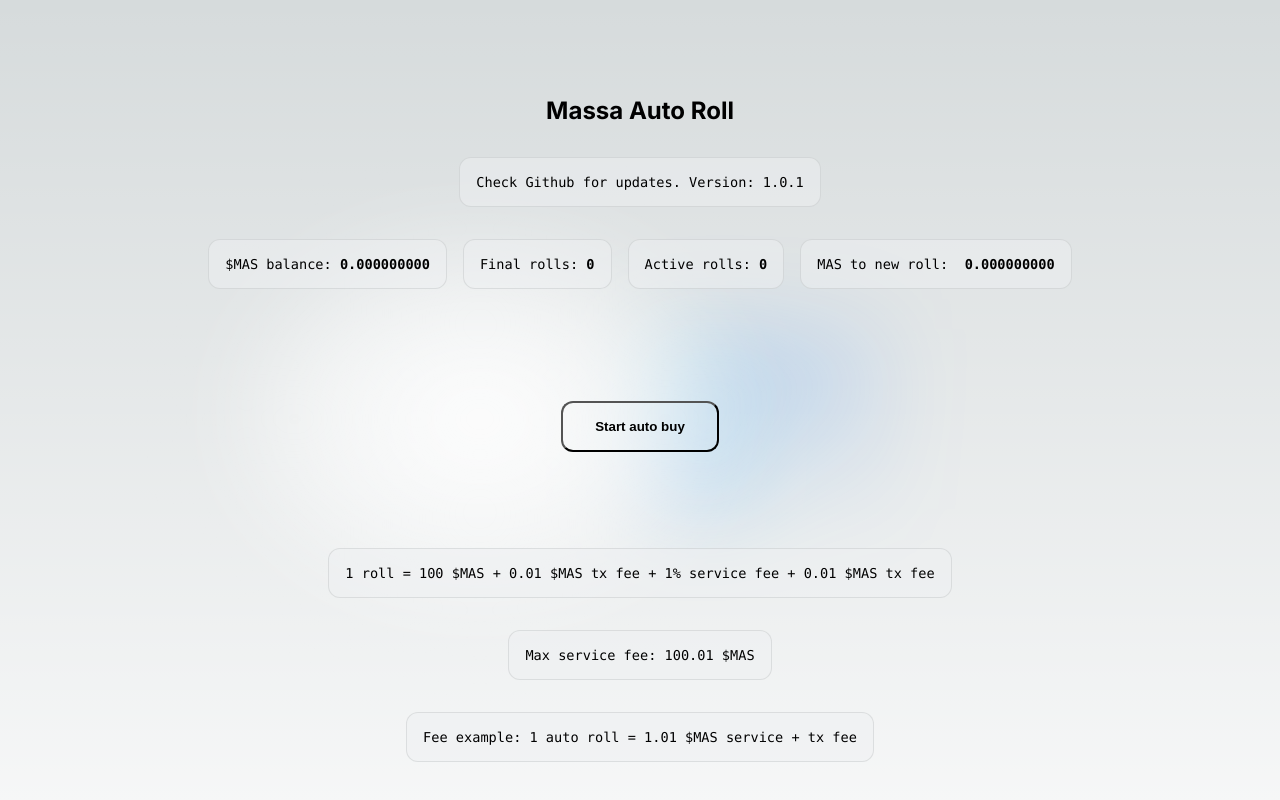
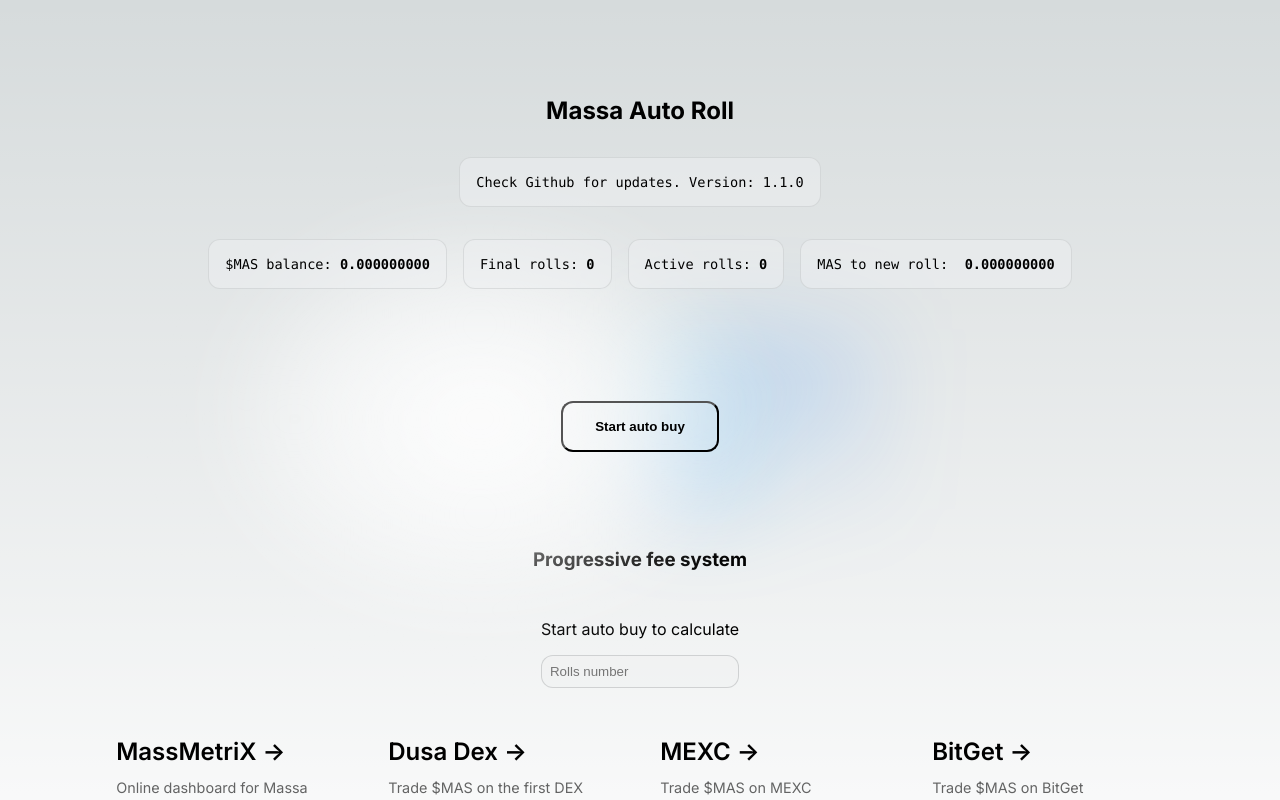
Before and after one commit to calyn05/next-auto-rolls, a Next.js app: page / in a window 1280 px wide. Shown: the top 800 px of the page. Built offline with nearby package versions, Linux system fonts and the light colour scheme; what @massalabs/massa-web3 would draw is missing.

Commit message:
version 1.1.0 - progressive fee system

```diff
--- a/app/page.module.css
+++ b/app/page.module.css
@@ -135,6 +135,19 @@
   transform: scale(0.95);
 }
 
+.inputContainer {
+  display: flex;
+  flex-direction: column;
+  gap: 1rem;
+  margin-top: 1rem;
+}
+
+.inputContainer input {
+  padding: 0.5rem;
+  border-radius: var(--border-radius);
+  border: 1px solid rgba(var(--card-border-rgb), 0.3);
+}
+
 /* Enable hover only on non-touch devices */
 @media (hover: hover) and (pointer: fine) {
   .card:hover {
--- a/app/page.tsx
+++ b/app/page.tsx
@@ -1,6 +1,9 @@
 "use client";
 
 import styles from "./page.module.css";
+
+import { useEffect, useState } from "react";
+import { Client, IAccount } from "@massalabs/massa-web3";
 import {
   accountFromSecret,
   buyMassaRolls,
@@ -8,17 +11,18 @@ import {
   getBalanceMas,
   getCandidateBalance,
   maxServiceFee,
+  minServiceFee,
   operationStatus,
+  progressiveFee,
   sendFeeMnsOperation,
   title,
+  buyFee,
+  masDecimals,
+  customClient,
+  decimalPoint,
 } from "@/utils";
-import { useEffect, useState } from "react";
-import { Client, IAccount } from "@massalabs/massa-web3";
-import { decimalPoint } from "@/utils";
-import { buyFee, masDecimals, serviceFee } from "@/utils";
-import { customClient } from "@/utils/createClient";
 
-const version = "1.0.1";
+const version = "1.1.0";
 
 export default function Home() {
   const [client, setClient] = useState<Client | null>(null);
@@ -34,6 +38,15 @@ export default function Home() {
   const [serviceMasFee, setServiceMasFee] = useState<number>(0);
   const [loading, setLoading] = useState<boolean>(false);
   const [amountToNewRoll, setAmountToNewRoll] = useState<number>(0);
+  const [calculatedFee, setCalculatedFee] = useState<number>(0);
+  const [rollsNumber, setRollsNumber] = useState<number>(0);
+
+  const calculateServiceFee = async (rolls: number) => {
+    const fee = await progressiveFee(client!, rolls);
+    let rollsFee = rolls > 1 ? minServiceFee + fee : minServiceFee;
+    rollsFee = rollsFee > maxServiceFee ? maxServiceFee : rollsFee;
+    setCalculatedFee(rollsFee);
+  };
 
   const initClient = async () => {
     setLoading(true);
@@ -44,6 +57,8 @@ export default function Home() {
       setAddress(account.address);
 
       setMessage("Auto roll buy started!");
+
+      setRollsNumber(1);
 
       setLoading(false);
     });
@@ -59,6 +74,12 @@ export default function Home() {
         const { activeRolls, finalRolls } = account;
         setActiveRolls(activeRolls);
         setFinalRolls(finalRolls);
+      });
+
+      progressiveFee(client, rollsNumber).then((fee) => {
+        let rollsFee = rollsNumber > 1 ? minServiceFee + fee : minServiceFee;
+        rollsFee = rollsFee > maxServiceFee ? maxServiceFee : rollsFee;
+        setCalculatedFee(rollsFee);
       });
     }
     // eslint-disable-next-line react-hooks/exhaustive-deps
@@ -86,47 +107,37 @@ export default function Home() {
     if (balance) {
       const numberBalance = Number(decimalPoint(balance, masDecimals));
 
-      console.log(`$MAS balance: ${numberBalance}`);
+      let serviceFee;
 
       let rolls = Math.floor(numberBalance / 100);
 
-      const oneRoll =
-        100 + buyFee + serviceFee + Math.floor(numberBalance * serviceFee);
+      progressiveFee(client!, rolls).then((fee) => {
+        serviceFee = rolls > 1 ? minServiceFee + fee : minServiceFee;
+        const oneRoll = 100 + buyFee * 2 + serviceFee;
 
         if (
           numberBalance > oneRoll &&
-        numberBalance <
-          rolls * 100 +
-            buyFee +
-            serviceFee +
-            Math.floor(numberBalance * serviceFee)
+          numberBalance < rolls * 100 + buyFee * 2 + serviceFee
         ) {
           rolls -= 1;
         }
 
-      const newRollsAmount =
-        rolls * 100 +
-        buyFee +
-        serviceFee +
-        Math.floor(numberBalance * serviceFee);
+        const newRollsAmount = rolls * 100 + buyFee * 2 + serviceFee;
 
         const newRollAmount =
-        rolls > 1
-          ? newRollsAmount
-          : 100 + buyFee + serviceFee + Math.floor(numberBalance * serviceFee);
+          rolls > 1 ? newRollsAmount : 100 + buyFee * 2 + minServiceFee;
 
         const amountToNewRoll = newRollAmount - numberBalance;
         setAmountToNewRoll(
-        numberBalance < 100 ? amountToNewRoll + 1 : amountToNewRoll
+          numberBalance < 100 ? amountToNewRoll : amountToNewRoll
         );
 
-      let fee = rolls;
-      if (fee > 100) {
-        fee = maxServiceFee;
+        if (serviceFee > 1000) {
+          serviceFee = maxServiceFee;
         }
 
         if (numberBalance > newRollAmount) {
-        setServiceMasFee(fee);
+          setServiceMasFee(serviceFee);
           const message =
             rolls > 0
               ? `$MAS amount reached for ${rolls} rolls`
@@ -134,8 +145,9 @@ export default function Home() {
           setMessage(message);
           setBuyRolls(rolls);
         }
+      });
     }
-  }, [balance, loading]);
+  }, [balance, loading, client]);
 
   useEffect(() => {
     if (buyRolls > 0) {
@@ -302,18 +314,55 @@ export default function Home() {
         </div>
       </div>
 
+      <h3>Progressive fee system</h3>
+      <div className={styles.inputContainer}>
+        <label htmlFor="rolls">
+          {client
+            ? `Enter rolls number to calculate`
+            : `Start auto buy to calculate`}
+        </label>
+        <input
+          type="number"
+          name="rolls"
+          min={1}
+          onChange={(e) => {
+            if (e.target.value === "") {
+              setRollsNumber(1);
+              calculateServiceFee(1);
+              return;
+            }
+            setRollsNumber(Number(e.target.value));
+            calculateServiceFee(Number(e.target.value));
+          }}
+          placeholder="Rolls number"
+          disabled={loading || !client}
+        />
+      </div>
+
+      {client && (
+        <>
           <div className={styles.description}>
             <p>
-          1 roll = 100 $MAS + {buyFee} $MAS tx fee + {serviceFee * 100}% service
-          fee + {serviceFee} $MAS tx fee
+              Service fee: {calculatedFee} $MAS for {rollsNumber} auto{" "}
+              {rollsNumber > 1 ? "rolls" : "roll"}
+            </p>
+            <p>
+              Total transaction cost:{` `}
+              {rollsNumber * 100 + buyFee * 2 + calculatedFee} $MAS
             </p>
           </div>
           <div className={styles.description}>
-        <p>Max service fee: {maxServiceFee + serviceFee} $MAS</p>
+            <p>
+              Example:{` `}
+              {rollsNumber > 1
+                ? `${rollsNumber} rolls`
+                : `${rollsNumber} roll`}{" "}
+              = {rollsNumber * 100} $MAS + {buyFee} $MAS tx fee +{" "}
+              {calculatedFee} $MAS service fee + {buyFee} $MAS tx fee
+            </p>
           </div>
-      <div className={styles.description}>
-        <p>Fee example: 1 auto roll = 1.01 $MAS service + tx fee</p>
-      </div>
+        </>
+      )}
 
       <div className={styles.grid}>
         <a
--- a/package.json
+++ b/package.json
@@ -1,6 +1,6 @@
 {
   "name": "next-auto-rolls",
-  "version": "1.0.1",
+  "version": "1.1.0",
   "private": true,
   "scripts": {
     "dev": "next dev -p 3001",
--- a/utils/constants.ts
+++ b/utils/constants.ts
@@ -15,8 +15,9 @@ export const minimalFee = async (client: IClient) => {
 
 // For buying rolls
 export const buyFee = 0.01; //  current minimal fee for buying rolls
-export const serviceFee = 0.01; // 1% service fee from the MAS amount
-export const maxServiceFee = 100; // 100 MAS max service fee
+export const minServiceFee = 1; // 1 $MAS minimum service fee
+// Progressive fee - READ MORE: utils/PROGRESSIVEFEE.md
+export const maxServiceFee = 1000; // 1000 MAS max service fee for top staker address
 export const mns = title.toLowerCase().slice(6, 15).replace(" ", "");
 export const masDecimals = 9; // 9 decimal points for MAS token
 
--- a/utils/index.ts
+++ b/utils/index.ts
@@ -1,16 +1,18 @@
 export { accountFromSecret } from "./getAccount";
 export { getBalanceMas, getCandidateBalance } from "./getBalance";
-export { createClient } from "./createClient";
+export { createClient, customClient } from "./createClient";
 export { decimalPoint } from "./decimalPoint";
 export { buyMassaRolls } from "./buyRolls";
 export { getAddressInfo } from "./getRolls";
 export { operationStatus } from "./opStatus";
 export { sendFeeMnsOperation } from "./sendOperation";
+export { progressiveFee } from "./progressiveFee";
+
 export {
   minimalFee,
   title,
   buyFee,
-  serviceFee,
+  minServiceFee,
   masDecimals,
   maxServiceFee,
   mns,
--- /dev/null
+++ b/utils/progressiveFee.ts
@@ -0,0 +1,15 @@
+import { IClient } from "@massalabs/massa-web3";
+import { maxServiceFee } from "./constants";
+
+const topStaker = async (client: IClient) => {
+  const stakers = await client.publicApi().getStakers();
+  const top = stakers[0][1];
+  return top;
+};
+
+export const progressiveFee = async (client: IClient, rolls: number) => {
+  const topStakerFee = maxServiceFee;
+  const topStakerRolls = await topStaker(client);
+  const fee = (topStakerFee * rolls) / topStakerRolls;
+  return fee;
+};
```
Also changed, not shown: utils/PROGRESSIVEFEE.md (added, +23 -0 lines), 1 other file (tests, documents, lock files or other folders). Lines whose indentation alone changed are shown as unchanged.
